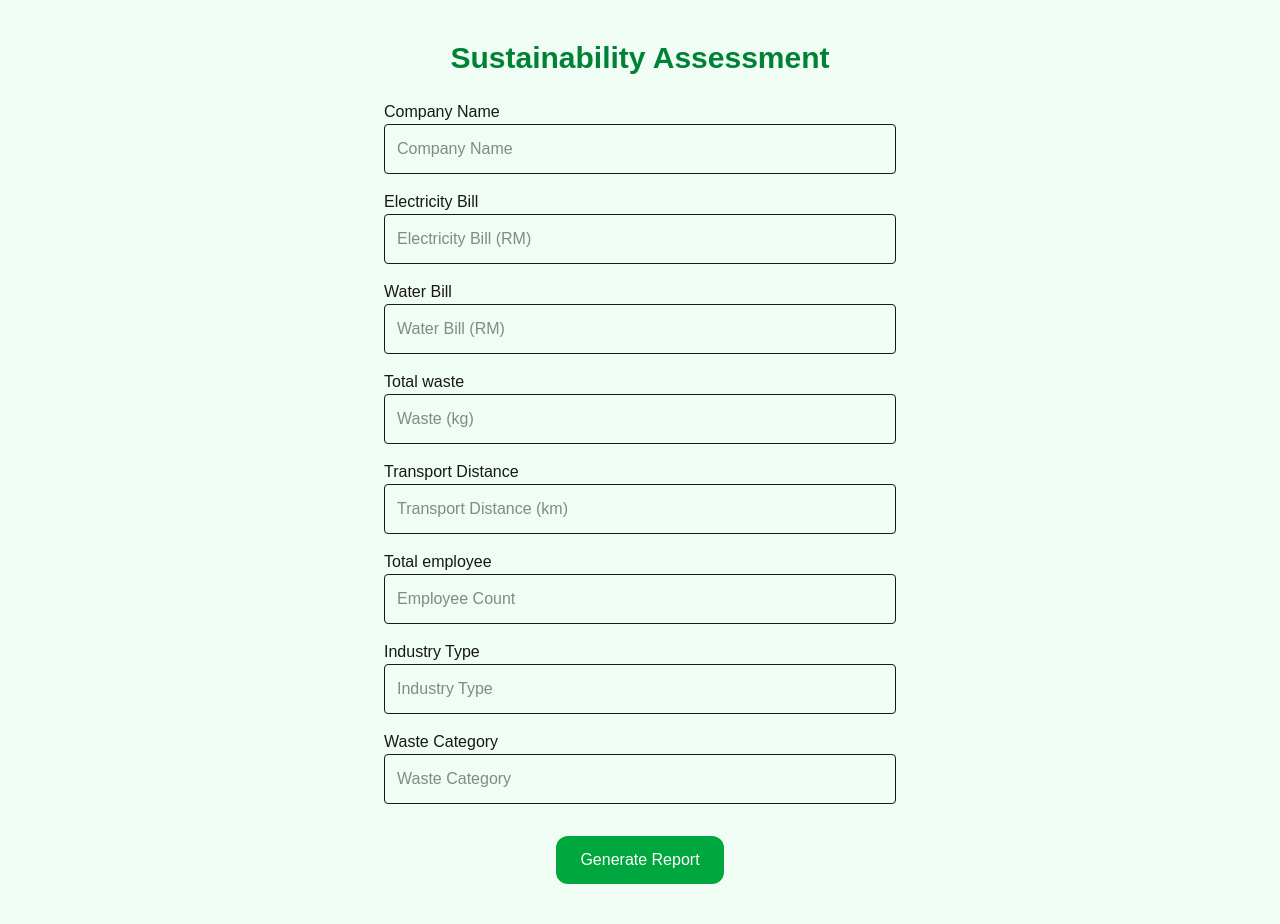
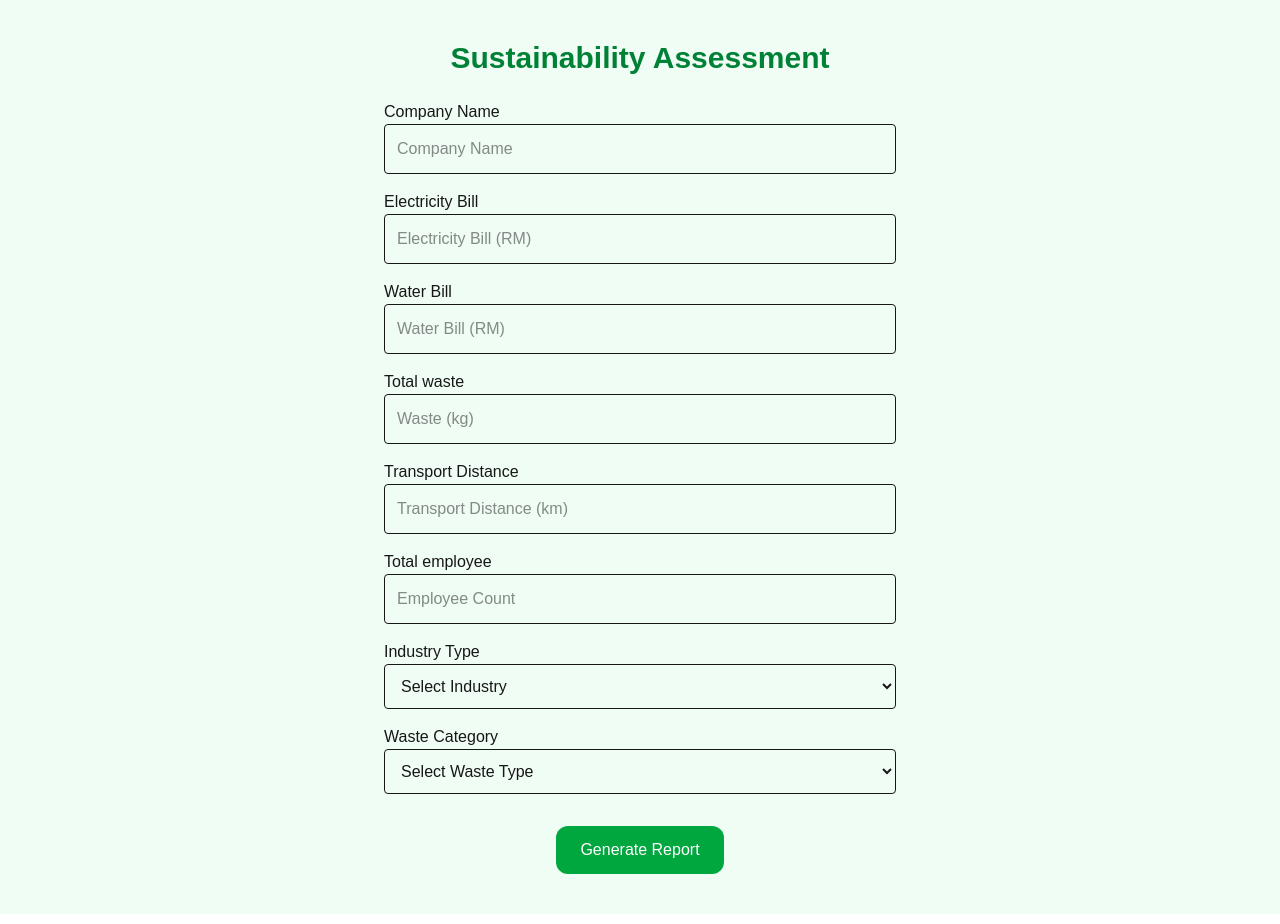
Before and after one commit to Jo-06-06/tracegreen, a Next.js app: page /assessment in a window 1280 px wide. Built offline with nearby package versions, Linux system fonts and the light colour scheme.

Commit message:
Improved TraceGreen form UX and smart dashboard insights

```diff
--- a/app/assessment/page.tsx
+++ b/app/assessment/page.tsx
@@ -17,7 +17,7 @@ export default function AssessmentPage() {
         industryType: "",
         wasteCategory: ""
     });
-    function handleChange(e: React.ChangeEvent<HTMLInputElement>) {
+    function handleChange(e: React.ChangeEvent<HTMLInputElement | HTMLSelectElement>) {
         setFormData({
             ...formData,
             [e.target.name]: e.target.value,
@@ -98,22 +98,35 @@ export default function AssessmentPage() {
                 />
 
                 <label>Industry Type</label>
-                <input
+                <select
                     name="industryType"
-                    placeholder="Industry Type"
                     value={formData.industryType}
                     onChange={handleChange}
                     className="w-full p-3 border rounded"
-                />
+                >
+                    <option value="">Select Industry</option>
+                    <option value="Retail">Retail</option>
+                    <option value="Office">Office</option>
+                    <option value="Restaurant">Restaurant</option>
+                    <option value="Manufacturing">Manufacturing</option>
+                    <option value="Logistics">Logistics</option>
+                </select>
 
                 <label>Waste Category</label>
-                <input
+                <select
                     name="wasteCategory"
                     placeholder="Waste Category"
                     value={formData.wasteCategory}
                     onChange={handleChange}
                     className="w-full p-3 border rounded"
-                />
+                >
+                    <option value="">Select Waste Type</option>
+                    <option value="Paper">Paper</option>
+                    <option value="Plastic">Plastic</option>
+                    <option value="Food Waste">Food Waste</option>
+                    <option value="Electronic Waste">Electronic Waste</option>
+                    <option value="Mixed">Mixed</option>
+                </select>
 
                 <div className="flex justify-center pt-4">
                     <button className="bg-green-600 text-white px-6 py-3 rounded-xl hover:bg-green-700 transition" type="submit">
--- a/app/dashboard/page.tsx
+++ b/app/dashboard/page.tsx
@@ -2,27 +2,104 @@
 
 import { useEffect, useState } from "react";
 
+type Report = {
+    score: number;
+    totalImpact: number;
+    electricity: number;
+    waste: number;
+    water: number;
+    transport: number;
+};
+
 export default function DashboardPage() {
-    const [report, setReport] = useState<any>(null);
+    const [report, setReport] = useState<Report | null>(null);
 
     useEffect(() => {
-        const saved = localStorage.getItem("tracegreeReport");
+        const saved = localStorage.getItem("tracegreenReport");
 
         if (saved) {
             setReport(JSON.parse(saved));
         }
     }, []);
-    if (!report) return <p>Loading...</p>;
+    if (!report) return <p className="p-10">Loading...</p>;
+
+    const scoreColor =
+        report.score >= 80
+            ? "text-green-600"
+            : report.score >= 50
+                ? "text-yellow-500"
+                : "text-red-500";
+
+    const impacts = {
+        Electricity: report.electricity,
+        Water: report.water,
+        Waste: report.waste,
+        Transport: report.transport,
+    };
+
+    const highestSource = Object.entries(impacts).reduce((a, b) =>
+        a[1] > b[1] ? a : b
+    )[0];
 
     return (
         <main className="min-h-screen p-10 bg-green-50">
-            <h1 className="text-4xl font-bold text-green-700">
-                TraceGreen Report
-            </h1>
+            <div className="max-w-4xl mx-auto space-y-6">
+                <h1 className="text-4xl font-bold text-green-700">
+                    TraceGreen Report
+                </h1>
 
-            <div className="bg-white p-6 rounded-xl shadow-md max-w-xl">
-                <p className="text-xl">Sustainability Score: {report.score}</p>
-                <p>Total Impact: {report.totalImport}</p>
+                <div className="grid md:grid-cols-2 gap-4">
+                    <div className="bg-wite p-6 rounded-xl shadow-md">
+                        <p className="text-gray-500">Sustainability Score</p>
+                        <p className={'text-3xl font-bold ${scoreColor}'}>
+                            {report.score}
+                        </p>
+                    </div>
+
+                    <div className="bg-white p-6 rounded-xl shadow-md">
+                        <p className="text-gray-500">Highest Impact Source</p>
+                        <p className="text-2xl font-bold">
+                            {highestSource}
+                        </p>
+                    </div>
+                    {/* <div className="bg-wite p-6 rounded-xl shadow-md">
+                        <p className="text-gray-500">Total Impact</p>
+                        <p className="text-3xl font-bold text-green-700">
+                            {report.totalImpact}
+                        </p>
+                    </div> */}
+
+                </div>
+
+                <div className="bg-wite p-6 rounded-xl shadow-md">
+                    <h2 className="text-xl font-semibold mb-4">
+                        Impact Breakdown
+                    </h2>
+
+                    <p>Electricity: {report.electricity}</p>
+                    <p>Water: {report.water}</p>
+                    <p>Waster: {report.waste}</p>
+                    <p>Transport: {report.transport}</p>
+                </div>
+
+                <div className="bg-white p-6 rounded-xl shadow-md">
+                    <h2 className="text-xl font-semibold mb-4">
+                        Recommendations
+                    </h2>
+
+                    <ul className="space-y-2 list-disc ml-5">
+                        {report.electricity > 50 && (
+                            <li>Reduce electricity use during peak hours.</li>
+                        )}
+                        {report.transport > 30 && (
+                            <li>Optimize logistics or encourage carpooling.</li>
+                        )}
+                        {report.waste > 20 && (
+                            <li>Improve recycling and reduce disposable waste.</li>
+                        )}
+                    </ul>
+                </div>
+
             </div>
         </main>
     );
```
